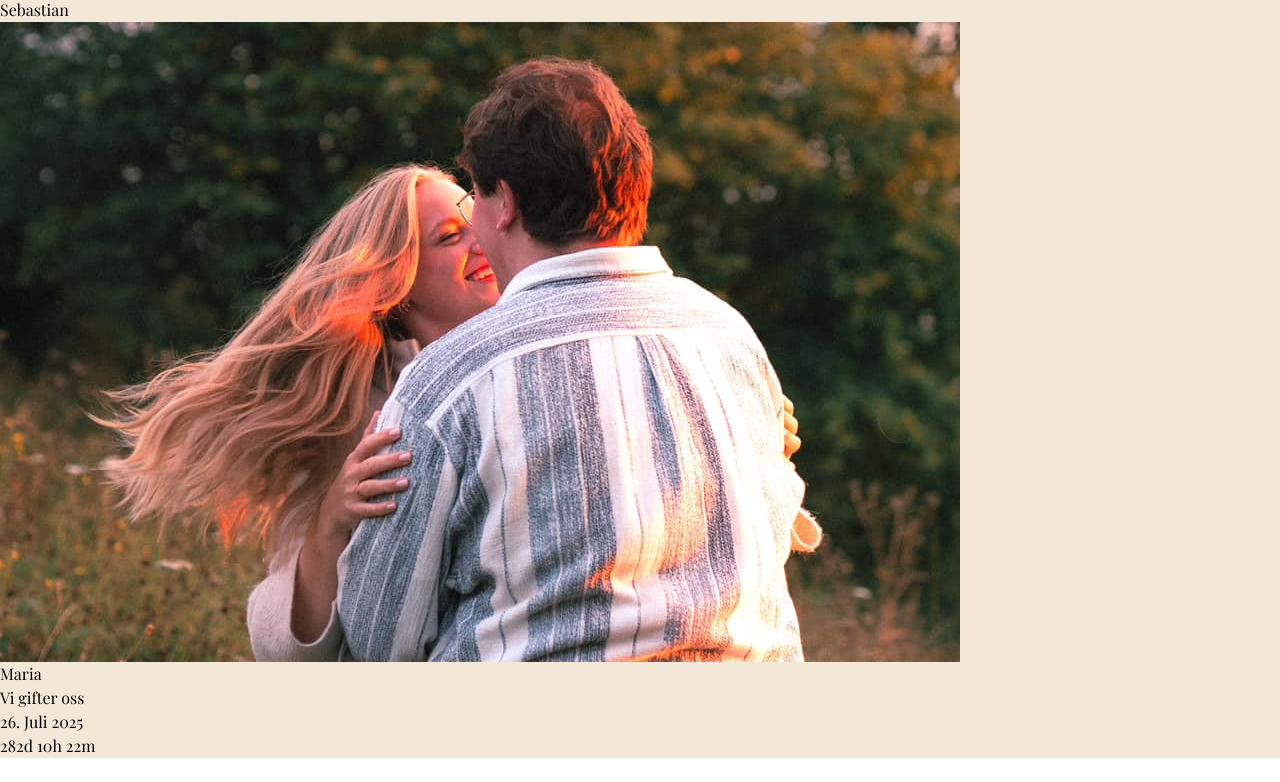
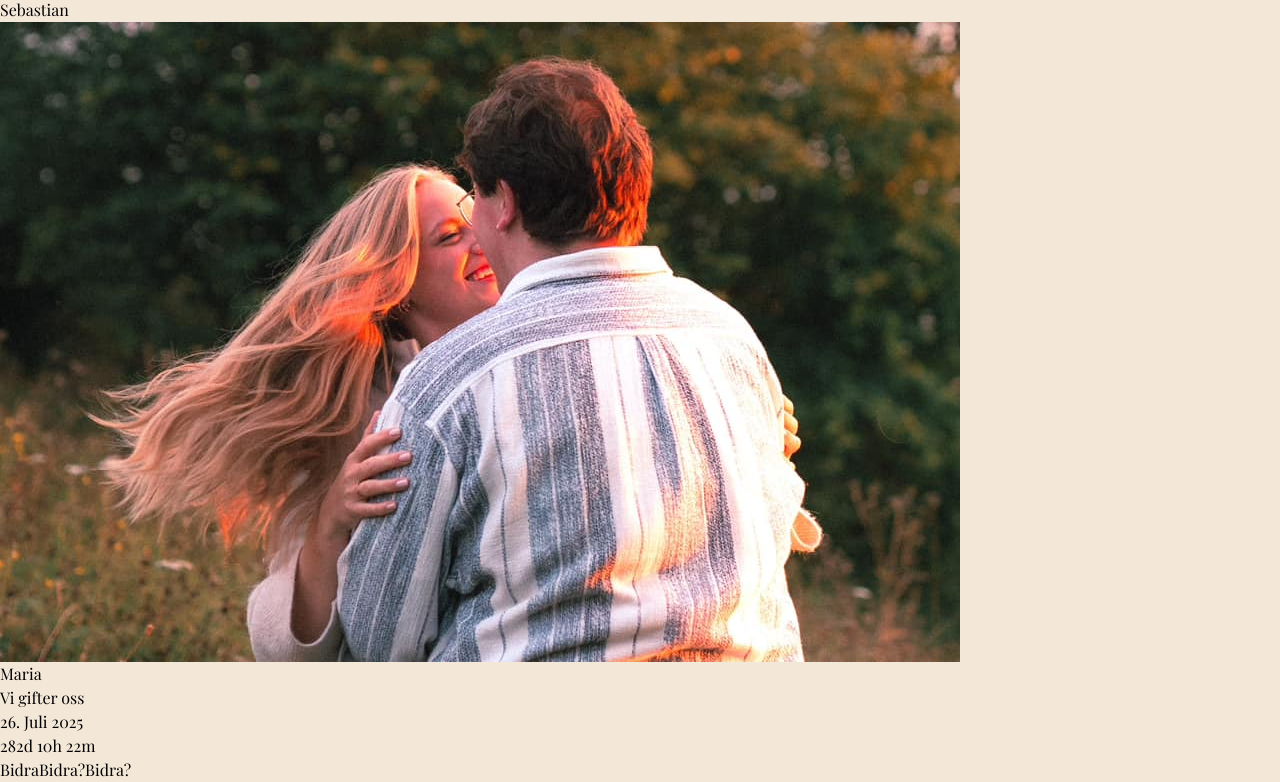
Before and after one commit to kleppis/sebogmaria, a React (Vite) app: page / in a window 1280 px wide. Shown: the part 642-1424 px from the top of the page. Before the commit the page ends 1400 px from the top, so only its background shows below. Built offline with nearby package versions, Linux system fonts and the light colour scheme; a web font is replaced by a local one.

Commit message:
Endrer litt på Home

```diff
--- a/src/Home.tsx
+++ b/src/Home.tsx
@@ -28,7 +28,7 @@ const Countdown = () => {
   };
 
   return (
-    <div className="flex flex-col items-center justify-center p-8 bg-white-300 shadow-lg">
+    <div className="flex flex-col items-center justify-center p-8 bg-white-300">
       <p className="text-2xl font-medium mb-4">26. Juli 2025</p>
       <p className="text-4xl ">{formatTime(timeLeft)}</p>
     </div>
@@ -65,6 +65,11 @@ const Home = () => {
       </div>
       <h1 className="text-5xl text-center">Vi gifter oss</h1>
       <Countdown />
+      <div className="flex m-auto text-center">
+        <button className="btn-danger">Bidra</button>
+        <button>Bidra?</button>
+        <button>Bidra?</button>
+      </div>
     </body>
   );
 };
```
